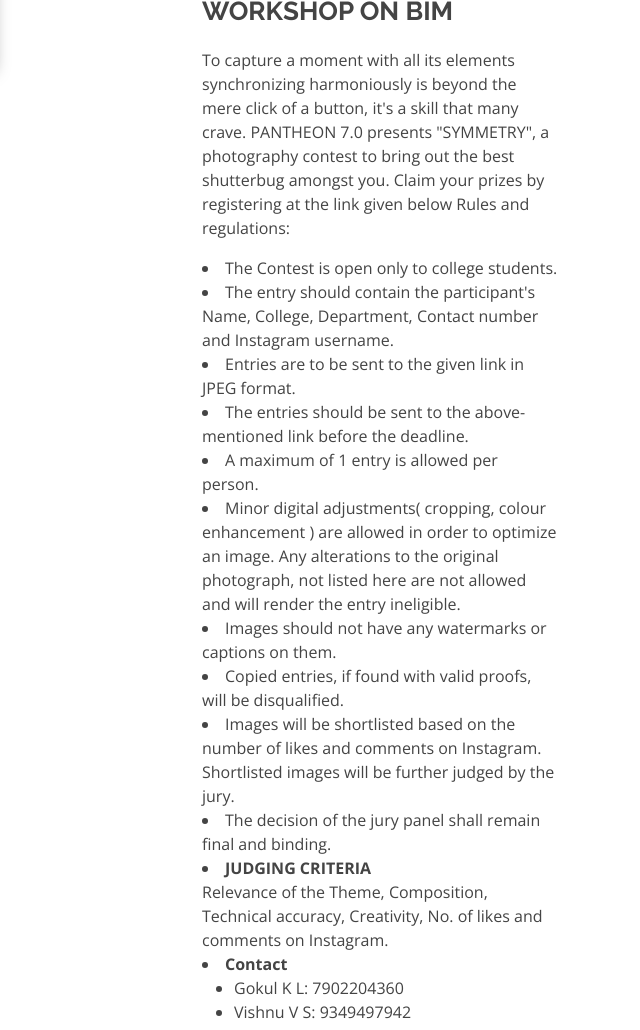
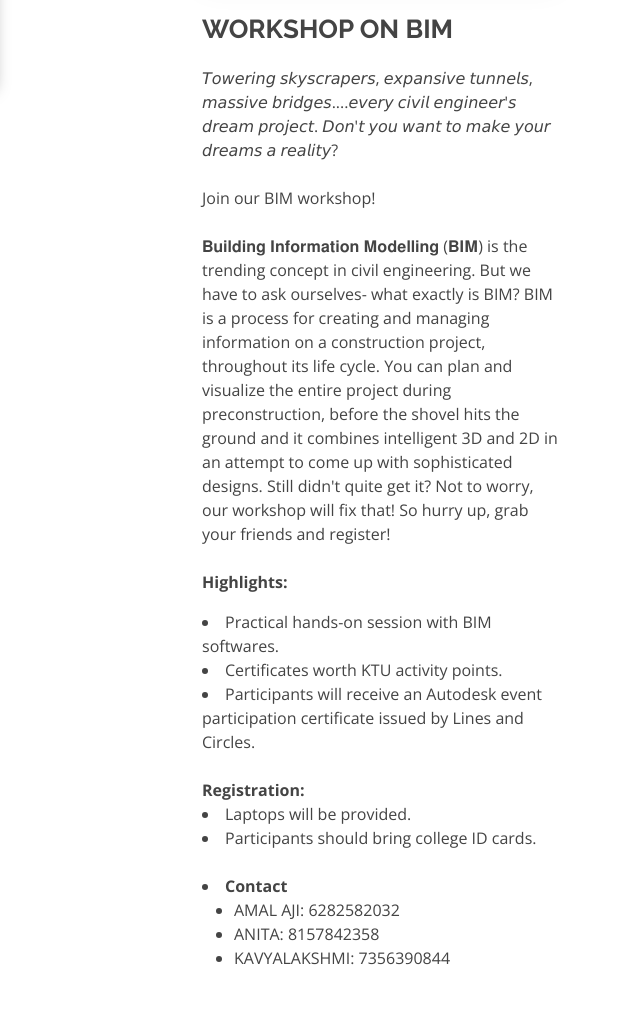
Before and after one commit to pvrahul271199/pantheon, a plain HTML site: page bimworkshop.html in a window 1280 px wide. Shown: the part 570-1600 px from the top of the page, without its empty margins (640-1280 px from the left). Drawn offline with nearby package versions, Linux system fonts and the light colour scheme.

Commit message:
minor changes

```diff
--- a/assets/css/style.css
+++ b/assets/css/style.css
@@ -1007,7 +1007,7 @@ box-shadow: rgba(0, 0, 0, 0.35) 0px 5px 15px;
 # Breadcrumbs
 --------------------------------------------------------------*/
 .breadcrumbs {
-  padding: 15px 0;
+  padding: 24px 0;
   background: #f8f8f8;
   min-height: 40px;
   margin-top: 86px;
--- a/bimworkshop.html
+++ b/bimworkshop.html
@@ -107,48 +107,43 @@
                                 </li>
                                 <li><strong>Individual charges</strong>: &#8377 1000</li>
                                 <li><strong>Link for Registration</strong>: <a
-                                        href="https://wa.me/+917902204360"><button class="btn btn-primary btn-sm">Click
+                                        href="https://www.yepdesk.com/bim-workshop1"><button class="btn btn-primary btn-sm">Click
                                             here</button></a></li>
                             </ul>
                         </div>
                         <div class="portfolio-description">
                             <h2>WORKSHOP ON BIM</h2>
                             <p>
-                                To capture a moment with all its elements synchronizing harmoniously is beyond the mere
-                                click of a button, it's a skill that many crave. PANTHEON 7.0 presents
-                                "SYMMETRY", a photography contest to bring out the best shutterbug amongst you.
-                                Claim your prizes by registering at the link given below
-
-                                Rules and regulations:
-                                <li>The Contest is open only to college students.</li>
-                                <li>The entry should contain the participant's Name, College, Department, Contact number
-                                    and Instagram username.</li>
-                                <li>Entries are to be sent to the given link in JPEG format.</li>
-                                <li>The entries should be sent to the above-mentioned link before the deadline.</li>
-                                <li>A maximum of 1 entry is allowed per person.</li>
-                                <li>Minor digital adjustments( cropping, colour enhancement ) are allowed in order to
-                                    optimize an image. Any alterations to the original photograph, not listed here are
-                                    not
-                                    allowed and will render the entry ineligible.</li>
-                                <li>Images should not have any watermarks or captions on them.</li>
-                                <li>Copied entries, if found with valid proofs, will be disqualified.</li>
-                                <li>Images will be shortlisted based on the number of likes and comments on Instagram.
-                                    Shortlisted images will be further judged by the jury.</li>
-                                <li>The decision of the jury panel shall remain final and binding.</li>
-
-                                <li><strong>JUDGING CRITERIA</strong><br>
-                                    Relevance of the Theme, Composition, Technical accuracy, Creativity, No. of
-                                    likes
-                                    and
-                                    comments on Instagram.
-                                    </strong>
-                                </li>
-
-
+                                <italic>𝘛𝘰𝘸𝘦𝘳𝘪𝘯𝘨 𝘴𝘬𝘺𝘴𝘤𝘳𝘢𝘱𝘦𝘳𝘴, 𝘦𝘹𝘱𝘢𝘯𝘴𝘪𝘷𝘦 𝘵𝘶𝘯𝘯𝘦𝘭𝘴, 𝘮𝘢𝘴𝘴𝘪𝘷𝘦
+                                    𝘣𝘳𝘪𝘥𝘨𝘦𝘴....𝘦𝘷𝘦𝘳𝘺
+                                    𝘤𝘪𝘷𝘪𝘭 𝘦𝘯𝘨𝘪𝘯𝘦𝘦𝘳'𝘴 𝘥𝘳𝘦𝘢𝘮 𝘱𝘳𝘰𝘫𝘦𝘤𝘵. 𝘋𝘰𝘯'𝘵 𝘺𝘰𝘶 𝘸𝘢𝘯𝘵 𝘵𝘰 𝘮𝘢𝘬𝘦 𝘺𝘰𝘶𝘳
+                                    𝘥𝘳𝘦𝘢𝘮𝘴
+                                    𝘢 𝘳𝘦𝘢𝘭𝘪𝘵𝘺? </italic>
+                                 <br><br>
+                                Join our BIM workshop!
+                                 <br><br>
+                                𝐁𝐮𝐢𝐥𝐝𝐢𝐧𝐠 𝐈𝐧𝐟𝐨𝐫𝐦𝐚𝐭𝐢𝐨𝐧 𝐌𝐨𝐝𝐞𝐥𝐥𝐢𝐧𝐠 (𝐁𝐈𝐌) is the trending concept in civil engineering. But we
+                                have to ask ourselves- what exactly is BIM? BIM is a process for creating and managing information on a construction
+                                project, throughout its life cycle. You can plan and visualize the entire project during preconstruction, before the
+                                shovel hits the ground and it combines intelligent 3D and 2D in an attempt to come up with sophisticated designs. Still
+                                didn't quite get it? Not to worry, our workshop will fix that! So hurry up, grab your friends and register!
+                                <br>
+                                <br>
+                                <strong>Highlights:</strong>
+                                <li>Practical hands-on session with BIM softwares.</li>
+                                <li>Certificates worth KTU activity points.</li>
+                                <li>Participants will receive an Autodesk event participation certificate issued by Lines and Circles.</li>
+                                <br>
+                                <strong>Registration:</strong>
+                                <br>
+                                <li>Laptops will be provided.</li>
+                                <li>Participants should bring college ID cards.</li>
+                                <br>
                                 <li><strong>Contact</strong>
                                     <ul>
-                                        <li>Gokul K L: 7902204360</li>
-                                        <li>Vishnu V S: 9349497942</li>
+                                        <li>AMAL AJI: 6282582032</li>
+                                        <li>ANITA: 8157842358</li>
+                                        <li>KAVYALAKSHMI: 7356390844</li>
                                     </ul>
                                 </li>
 
```
